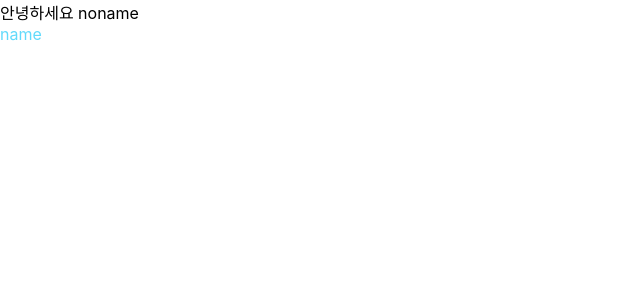
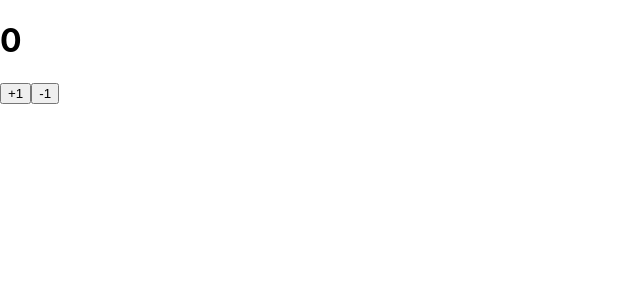
Before and after one commit to redbean88/react_study, a React (Create React App) app: page / in a window 1280 px wide. Shown: the top 300 px of the page, without its empty margins (0-640 px from the left). Built offline with nearby package versions, Linux system fonts and the light colour scheme.

Commit message:
07 useState 를 통해 컴포넌트에서 바뀌는 값 관리하기

```diff
--- a/src/App.js
+++ b/src/App.js
@@ -1,16 +1,11 @@
 import React from "react";
-import Hello from "./Hello";
 import './App.css'
-import Wrapper from "./Wrapper";
+import Counter from "./Counter";
 
 function App() {
   const test = 'name'
   return (
-    <Wrapper>
-      {/* 주석 */}
-      <Hello isSpecial={false}/>
-      <div className="App-link">{test}</div>
-    </Wrapper>
+    <Counter/>
   );
 }
 
--- /dev/null
+++ b/src/Counter.js
@@ -0,0 +1,22 @@
+import React , {useState} from "react";
+
+function Counter(){
+    const [number, setNumber] = useState(0)
+
+    const onIncrease = () => {
+        setNumber(prevNumber => prevNumber + 1)
+    }
+    const onDecraese = () => {
+        setNumber(prevNumber => prevNumber - 1)
+    }
+
+    return (
+        <div>
+            <h1>{number}</h1>
+            <button onClick={onIncrease}>+1</button>
+            <button onClick={onDecraese}>-1</button>
+        </div>
+    )
+}
+
+export default Counter;
```
